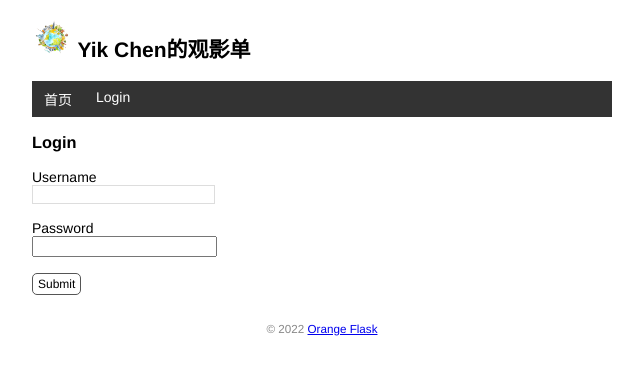
After one commit to 296452965/flask_watchlist, a Flask app: page /login in a window 1280 px wide. The commit adds this page. Shown: the top 375 px of the page, without its empty margins (318-961 px from the left). Run offline with Flask 2, Linux system fonts and the light colour scheme; data comes from the database, SQL or seed files in the repository; both versions use the stored data as it was after the commit.

Commit message:
利用Flask-Login添加了登录视图

```diff
--- a/app.py
+++ b/app.py
@@ -3,6 +3,8 @@ import sys
 import click
 from flask import Flask, render_template, request, flash, redirect, url_for
 from flask_sqlalchemy import SQLAlchemy
+from werkzeug.security import generate_password_hash, check_password_hash
+from flask_login import UserMixin, LoginManager, login_user, login_required, logout_user, current_user
 
 WIN = sys.platform.startswith('win')
 if WIN:
@@ -14,6 +16,8 @@ app.config['SQLALCHEMY_DATABASE_URI'] = prefix + os.path.join(app.root_path, 'da
 app.config['SQLALCHEMY_TRACK_MODIFICATIONS'] = False
 app.config['SECRET_KEY'] = 'dev'  # 等同于 app.secret_key = 'dev'
 db = SQLAlchemy(app)
+login_manager = LoginManager(app)
+login_manager.login_view = 'login'
 
 
 @app.cli.command()
@@ -43,6 +47,38 @@ def forge():
     click.echo('Forge done.')
 
 
+@app.cli.command()  # 注册为命令
+@click.option('--drop', is_flag=True, help='Create after drop.')  # 设置选项
+def initdb(drop):
+    """Initialize the database."""
+    if drop:  # 判断是否输入了选项
+        db.drop_all()
+    db.create_all()
+    click.echo('Initialized database.')  # 输出提示信息
+
+
+@app.cli.command()
+@click.option('--username', prompt=True, help='The username used to login.')
+@click.option('--password', prompt=True, hide_input=True, confirmation_prompt=True, help='The password used to login.')
+def admin(username, password):
+    """Create user."""
+    db.create_all()
+
+    user = User.query.first()
+    if user is not None:
+        click.echo('Updating user...')
+        user.username = username
+        user.set_password(password)  # 设置密码
+    else:
+        click.echo('Creating user...')
+        user = User(username=username, name='Admin')
+        user.set_password(password)  # 设置密码
+        db.session.add(user)
+
+    db.session.commit()  # 提交数据库会话
+    click.echo('Create User Done.')
+
+
 @app.context_processor
 def inject_user():
     user = User.query.first()
@@ -54,9 +90,23 @@ def page_not_found(e):  # 接受异常对象作为参数
     return render_template('404.html'), 404  # 返回模板和状态码
 
 
-class User(db.Model):
+@login_manager.user_loader
+def load_user(user_id):
+    user = User.query.get(int(user_id))
+    return user
+
+
+class User(db.Model, UserMixin):
     id = db.Column(db.Integer, primary_key=True)
     name = db.Column(db.String(20))
+    username = db.Column(db.String(20))  # 用户名
+    password_hash = db.Column(db.String(128))  # 密码散列值
+
+    def set_password(self, password):  # 用来设置密码的方法，接受密码作为参数
+        self.password_hash = generate_password_hash(password)  # 将生成的密码保持到对应字段
+
+    def validate_password(self, password):  # 用于验证密码的方法，接受密码作为参数
+        return check_password_hash(self.password_hash, password)  # 返回布尔值
 
 
 class Movie(db.Model):
@@ -68,6 +118,8 @@ class Movie(db.Model):
 @app.route("/", methods=['GET', 'POST'])
 def index():
     if request.method == 'POST':
+        if not current_user.is_authenticated:
+            return redirect(url_for('index'))
         title = request.form.get('title')
         year = request.form.get('year')
         if not title or len(year) > 4 or len(title) > 60:
@@ -84,6 +136,7 @@ def index():
 
 
 @app.route('/movie/edit/<int:movie_id>', methods=['GET', 'POST'])
+@login_required
 def edit(movie_id):
     movie = Movie.query.get_or_404(movie_id)
 
@@ -105,9 +158,63 @@ def edit(movie_id):
 
 
 @app.route('/movie/delete/<int:movie_id>', methods=['POST'])  # 限定只接受 POST 请求
+@login_required
 def delete(movie_id):
     movie = Movie.query.get_or_404(movie_id)  # 获取电影记录
     db.session.delete(movie)  # 删除对应的记录
     db.session.commit()  # 提交数据库会话
     flash('删除成功')
     return redirect(url_for('index'))  # 重定向回主页
+
+
+@app.route('/login', methods=['GET', 'POST'])
+def login():
+    if request.method == 'POST':
+        username = request.form['username']
+        password = request.form['password']
+
+        if not username or not password:
+            flash('Invalid input.')
+            return redirect(url_for('login'))
+
+        user = User.query.first()
+        # 验证用户名和密码是否一致
+        if username == user.username and user.validate_password(password):
+            login_user(user)  # 登入用户
+            flash('Login success.')
+            return redirect(url_for('index'))  # 重定向到主页
+
+        flash('Invalid username or password.')  # 如果验证失败，显示错误消息
+        return redirect(url_for('login'))  # 重定向回登录页面
+
+    return render_template('login.html')
+
+
+@app.route('/logout')
+@login_required  # 用于视图保护，后面会详细介绍
+def logout():
+    logout_user()  # 登出用户
+    flash('Goodbye.')
+    return redirect(url_for('index'))  # 重定向回首页
+
+
+@app.route('/settings', methods=['GET', 'POST'])
+@login_required
+def settings():
+    if request.method == 'POST':
+        name = request.form['name']
+
+        if not name or len(name) > 20:
+            flash('Invalid input.')
+            return redirect(url_for('settings'))
+
+        current_user.name = name
+        # current_user 会返回当前登录用户的数据库记录对象
+        # 等同于下面的用法
+        # user = User.query.first()
+        # user.name = name
+        db.session.commit()
+        flash('Settings updated.')
+        return redirect(url_for('index'))
+
+    return render_template('settings.html')
--- a/templates/base.html
+++ b/templates/base.html
@@ -20,6 +20,12 @@
     <nav>
         <ul>
             <li><a href="{{ url_for('index') }}">首页</a></li>
+            {% if current_user.is_authenticated %}
+                <li><a href="{{ url_for('settings') }}">Settings</a></li>
+                <li><a href="{{ url_for('logout') }}">Logout</a></li>
+            {% else %}
+                <li><a href="{{ url_for('login') }}">Login</a></li>
+            {% endif %}
         </ul>
     </nav>
     {% block content %}{% endblock %}
--- /dev/null
+++ b/templates/login.html
@@ -0,0 +1,13 @@
+{% extends 'base.html' %}
+
+{% block content %}
+<h3>Login</h3>
+<form method="post">
+    Username<br>
+    <input type="text" name="username" required><br><br>
+    Password<br>
+    <!-- 密码输入框的 type 属性使用 password，会将输入值显示为圆点 -->
+    <input type="password" name="password" required><br><br>
+    <input class="btn" type="submit" name="submit" value="Submit">
+</form>
+{% endblock %}
```
Also changed, not shown: templates/index.html (+6 -1 lines), templates/settings.html (added, +9 -0 lines), data.db.
